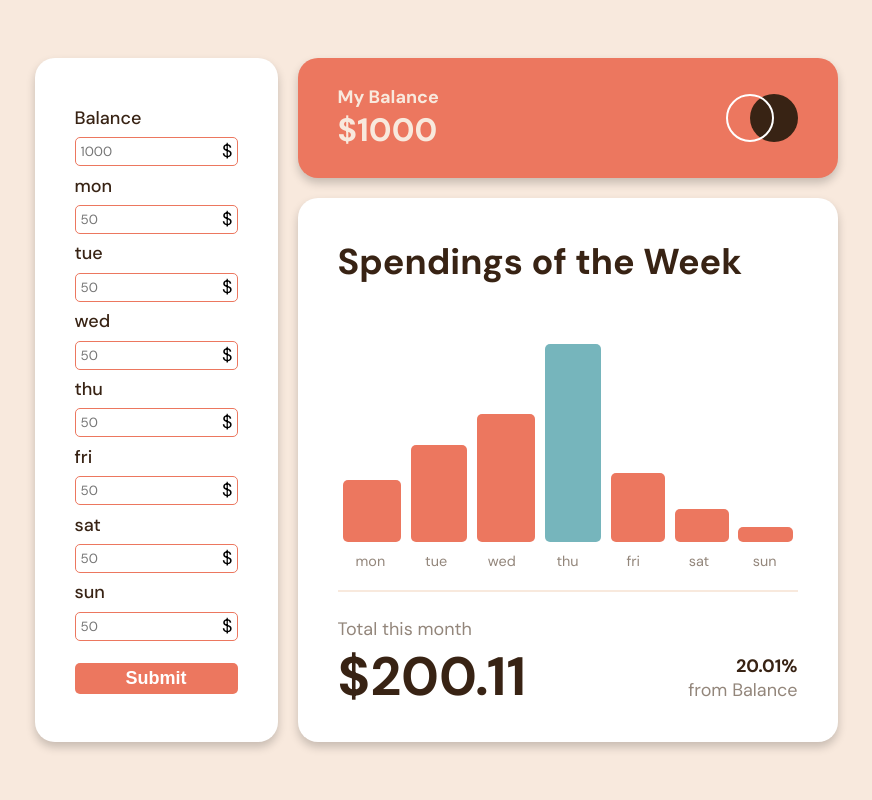
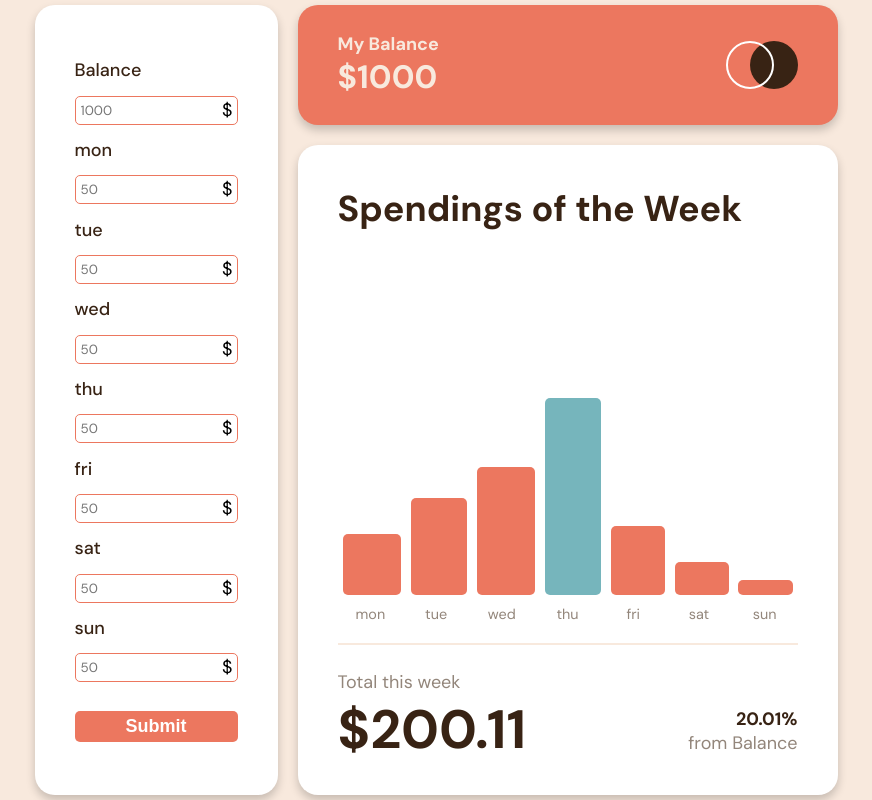
Before and after one commit to meisteraxel/expenses-chart, a React (Vite) app: page / in a window 1280 px wide. Shown: the whole page, without its empty margins (204-1076 px from the left). Built offline with nearby package versions, Linux system fonts and the light colour scheme.

Commit message:
Gave Chart Container fixed height and added some transitions

```diff
--- a/src/components/Chart.jsx
+++ b/src/components/Chart.jsx
@@ -37,7 +37,7 @@ function Chart(props) {
 
       <div className="total-container">
         <div>
-          <p>Total this month</p>
+          <p>Total this week</p>
           <h2>${totalAmount.toFixed(2)}</h2>
         </div>
         <div>
--- a/src/style.css
+++ b/src/style.css
@@ -64,9 +64,17 @@ main {
   box-shadow: 0px 5px 10px 0px rgba(0, 0, 0, 0.2);
 }
 
+.spending-container {
+  min-height: 460px;
+  display: flex;
+  flex-direction: column;
+  justify-content: end;
+}
+
 .spending-container h2 {
   color: var(--dark-brown);
   font-size: 2rem;
+  margin-bottom: auto;
 }
 
 .charts {
@@ -109,6 +117,7 @@ main {
   cursor: pointer;
   width: 85%;
   max-height: 300px;
+  transition: height 0.5s ease-in-out;
 }
 
 .bar:hover {
```
